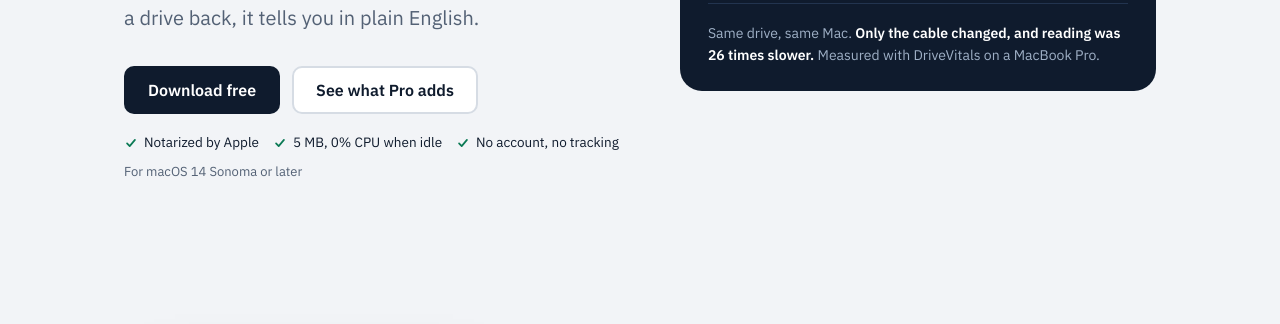
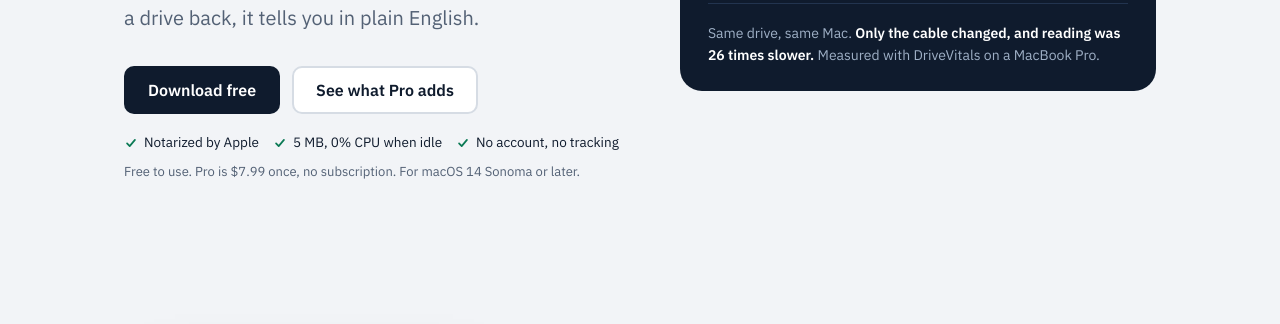
Before and after one commit to procuthq/drivevitals, a plain HTML site: page index.html in a window 1280 px wide. Shown: the part 465-789 px from the top of the page. Drawn offline with Linux system fonts and the light colour scheme.

Commit message:
Hero: Pro price line; press honest-review

```diff
--- a/index.html
+++ b/index.html
@@ -40,7 +40,7 @@
           <a class="btn btn-quiet" href="#pricing">See what Pro adds</a>
         </div>
         <ul class="trust"><li><svg viewBox="0 0 16 16" aria-hidden="true"><path d="M3.5 8.5l3 3 6-7"/></svg>Notarized by Apple</li><li><svg viewBox="0 0 16 16" aria-hidden="true"><path d="M3.5 8.5l3 3 6-7"/></svg>5 MB, 0% CPU when idle</li><li><svg viewBox="0 0 16 16" aria-hidden="true"><path d="M3.5 8.5l3 3 6-7"/></svg>No account, no tracking</li></ul>
-        <p class="fine">For macOS 14 Sonoma or later</p>
+        <p class="fine">Free to use. Pro is $7.99 once, no subscription. For macOS 14 Sonoma or later.</p>
       </div>
 
       <figure class="readout" aria-label="Read speed of the same Samsung T7 SSD on two different cables: 973 MB/s on a 10 Gb/s cable, 37 MB/s on a USB 2.0 cable">
```
